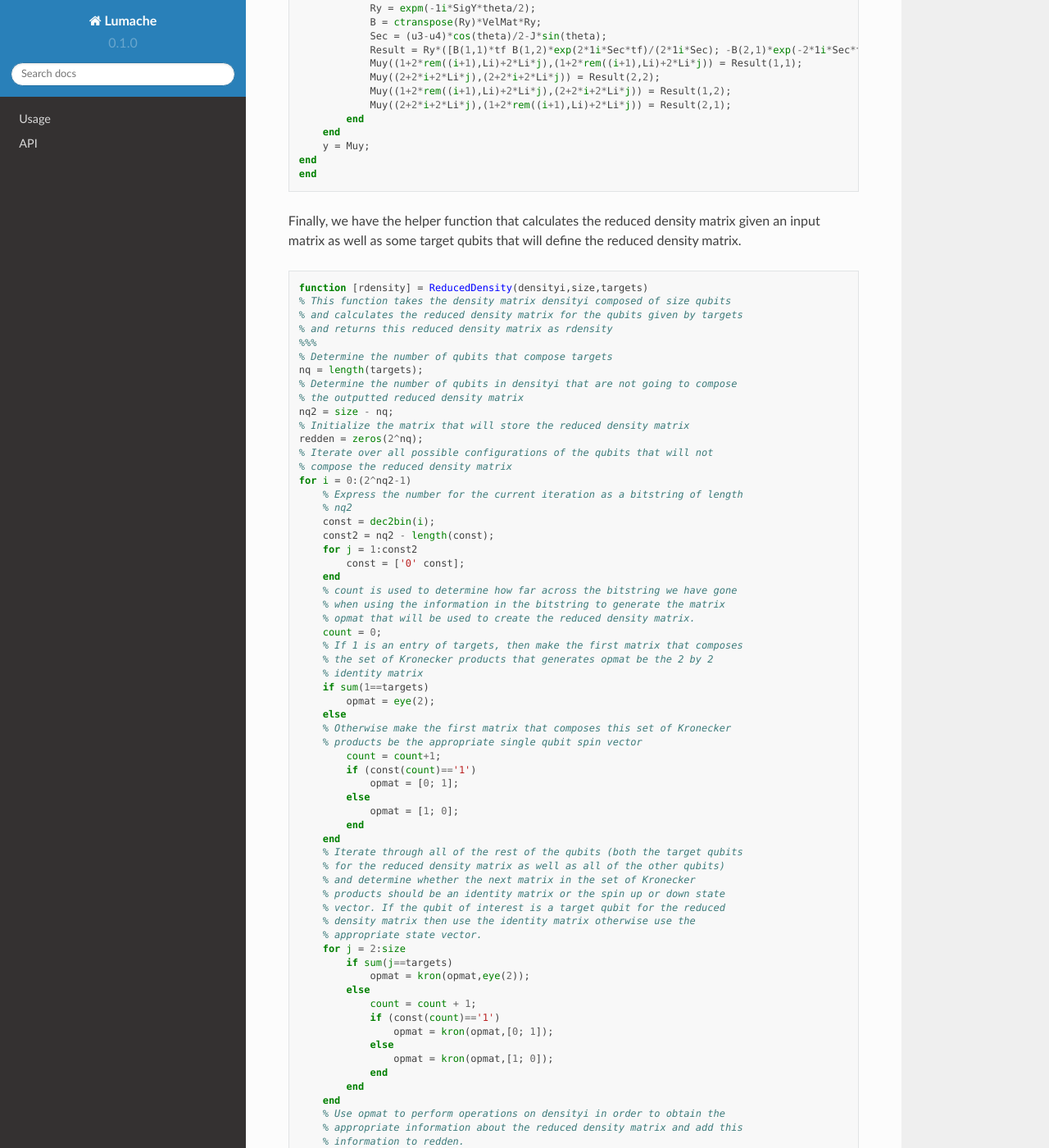
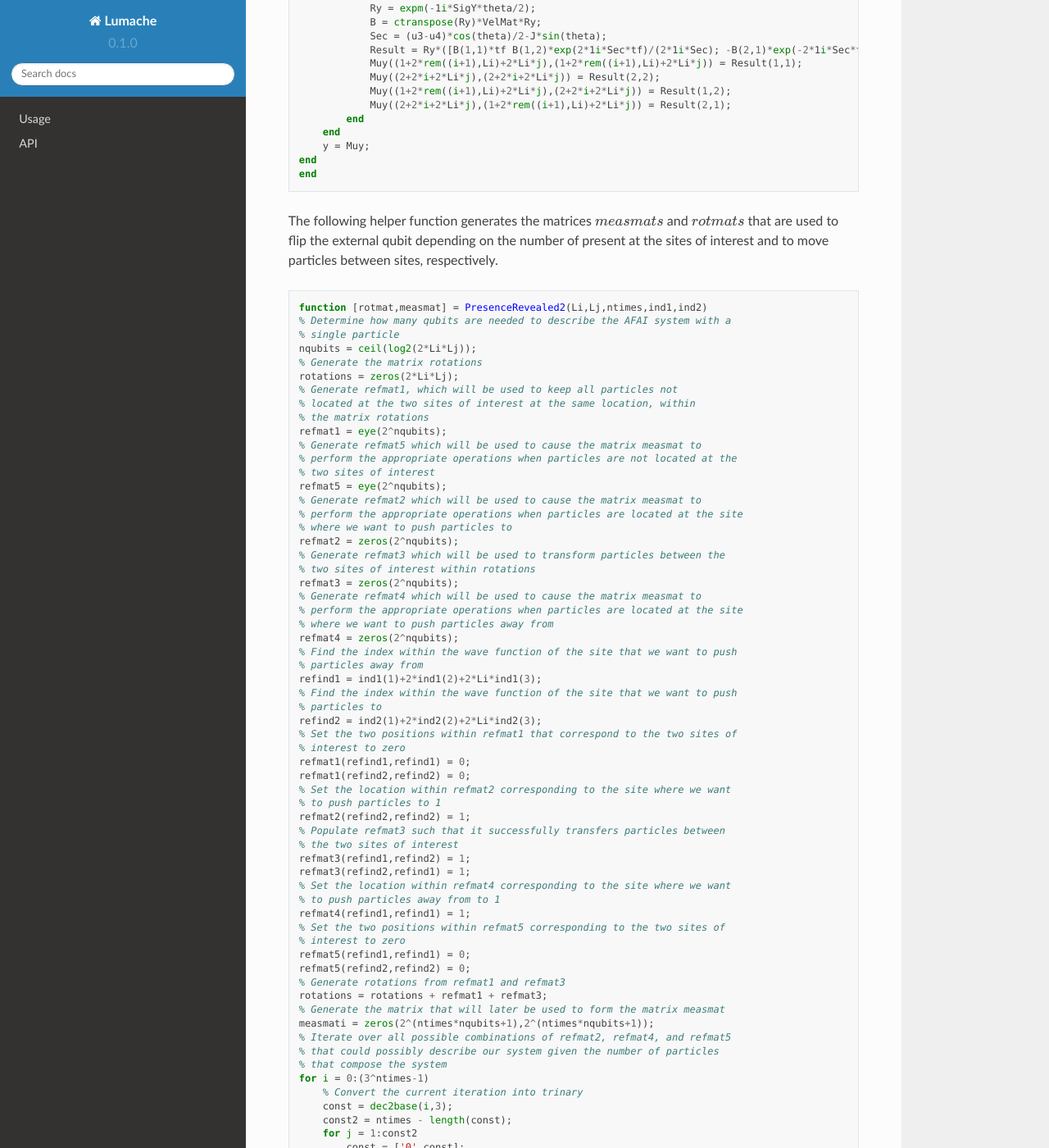
Before and after one commit to htim327/NonHermitianDriving, a Sphinx documentation site: the page built from docs/source/ModifiedAFAI.rst, in a window 1280 px wide and 1400 px high, scrolled down 10457 px. Shown: the whole window at 82% size. Built offline with Sphinx 7.4.7 and the Read the Docs theme 2.0.0, drawn with Linux system fonts in a browser that asks for light colours; some of the changed text lies outside the part shown.

Commit message:
Update ModifiedAFAI.rst

```diff
--- a/docs/source/ModifiedAFAI.rst
+++ b/docs/source/ModifiedAFAI.rst
@@ -614,6 +614,124 @@ This is the helper function that generates the velocity matrices (for both the f
     end
     end
 
+The following helper function generates the matrices :math:`measmats` and :math:`rotmats` that are used to flip the external qubit depending on the number of present at the sites of interest and to move particles between sites, respectively.
+
+.. code-block:: matlab
+
+    function [rotmat,measmat] = PresenceRevealed2(Li,Lj,ntimes,ind1,ind2)
+    % Determine how many qubits are needed to describe the AFAI system with a
+    % single particle
+    nqubits = ceil(log2(2*Li*Lj));
+    % Generate the matrix rotations
+    rotations = zeros(2*Li*Lj);
+    % Generate refmat1, which will be used to keep all particles not
+    % located at the two sites of interest at the same location, within
+    % the matrix rotations
+    refmat1 = eye(2^nqubits);
+    % Generate refmat5 which will be used to cause the matrix measmat to
+    % perform the appropriate operations when particles are not located at the
+    % two sites of interest
+    refmat5 = eye(2^nqubits);
+    % Generate refmat2 which will be used to cause the matrix measmat to
+    % perform the appropriate operations when particles are located at the site
+    % where we want to push particles to
+    refmat2 = zeros(2^nqubits);
+    % Generate refmat3 which will be used to transform particles between the
+    % two sites of interest within rotations
+    refmat3 = zeros(2^nqubits);
+    % Generate refmat4 which will be used to cause the matrix measmat to
+    % perform the appropriate operations when particles are located at the site
+    % where we want to push particles away from
+    refmat4 = zeros(2^nqubits);
+    % Find the index within the wave function of the site that we want to push
+    % particles away from
+    refind1 = ind1(1)+2*ind1(2)+2*Li*ind1(3);
+    % Find the index within the wave function of the site that we want to push
+    % particles to
+    refind2 = ind2(1)+2*ind2(2)+2*Li*ind2(3);
+    % Set the two positions within refmat1 that correspond to the two sites of
+    % interest to zero
+    refmat1(refind1,refind1) = 0;
+    refmat1(refind2,refind2) = 0;
+    % Set the location within refmat2 corresponding to the site where we want
+    % to push particles to 1
+    refmat2(refind2,refind2) = 1;
+    % Populate refmat3 such that it successfully transfers particles between
+    % the two sites of interest
+    refmat3(refind1,refind2) = 1;
+    refmat3(refind2,refind1) = 1;
+    % Set the location within refmat4 corresponding to the site where we want
+    % to push particles away from to 1
+    refmat4(refind1,refind1) = 1;
+    % Set the two positions within refmat5 corresponding to the two sites of
+    % interest to zero
+    refmat5(refind1,refind1) = 0;
+    refmat5(refind2,refind2) = 0;
+    % Generate rotations from refmat1 and refmat3
+    rotations = rotations + refmat1 + refmat3;
+    % Generate the matrix that will later be used to form the matrix measmat
+    measmati = zeros(2^(ntimes*nqubits+1),2^(ntimes*nqubits+1));
+    % Iterate over all possible combinations of refmat2, refmat4, and refmat5
+    % that could possibly describe our system given the number of particles
+    % that compose the system
+    for i = 0:(3^ntimes-1)
+        % Convert the current iteration into trinary
+        const = dec2base(i,3);
+        const2 = ntimes - length(const);
+        for j = 1:const2
+            const = ['0' const];
+        end
+        % count1 determines how many particles are located at the site that we
+        % want to push particles away from
+        count1 = 0;
+        % count2 determines how many particles are located at the site that we
+        % want to push particles to
+        count2 = 0;
+        % Determine whether refmat2, refmat4, or refmat5 will be the first
+        % matrix that forms the Kronecker product for the current iteration
+        % depending on the value for the first entry of const
+        if (const(1)=='1')
+            refmatnow = refmat4;
+            count1 = count1 + 1;
+        elseif (const(1)=='2')
+            refmatnow = refmat2;
+            count2 = count2 + 1;
+        else
+            refmatnow = refmat5;
+        end
+        % Determine the rest of the matrices that form the Kronecker product
+        % for the current iteration
+        for j = 2:length(const)
+            if (const(j)=='1')
+                refmatnow = kron(refmatnow,refmat4);
+                count1 = count1 + 1;
+            elseif (const(j)=='2')
+                refmatnow = kron(refmatnow,refmat2);
+                count2 = count2 + 1;
+            else
+                refmatnow = kron(refmatnow,refmat5);
+            end
+        end
+        % If more particles are located at the site where we want to push
+        % particles away from compared to the site where we want to push
+        % particles to, make a Kronecker product between refmatnow and the
+        % Pauli-x matrix and add the resulting matrix to measmati
+        if count1>count2
+            measmati = measmati + kron(refmatnow,[0 1; 1 0]);
+        % If more particles are located at the site where we want to push
+        % particles to compared to the site where we want to push
+        % particles away from or an equal number of particles are located
+        % at both sites, make a Kronecker product between refmatnow and the
+        % identity matrix and add the resulting matrix to measmati
+        else
+            measmati = measmati + kron(refmatnow,[1 0; 0 1]);
+        end
+    end
+    % Return measmat and rotmat
+    measmat = measmati;
+    rotmat = rotations;
+    end
+
 Finally, we have the helper function that calculates the reduced density matrix given an input matrix as well as some target qubits that will define the reduced density matrix.
 
 .. code-block:: matlab
```
